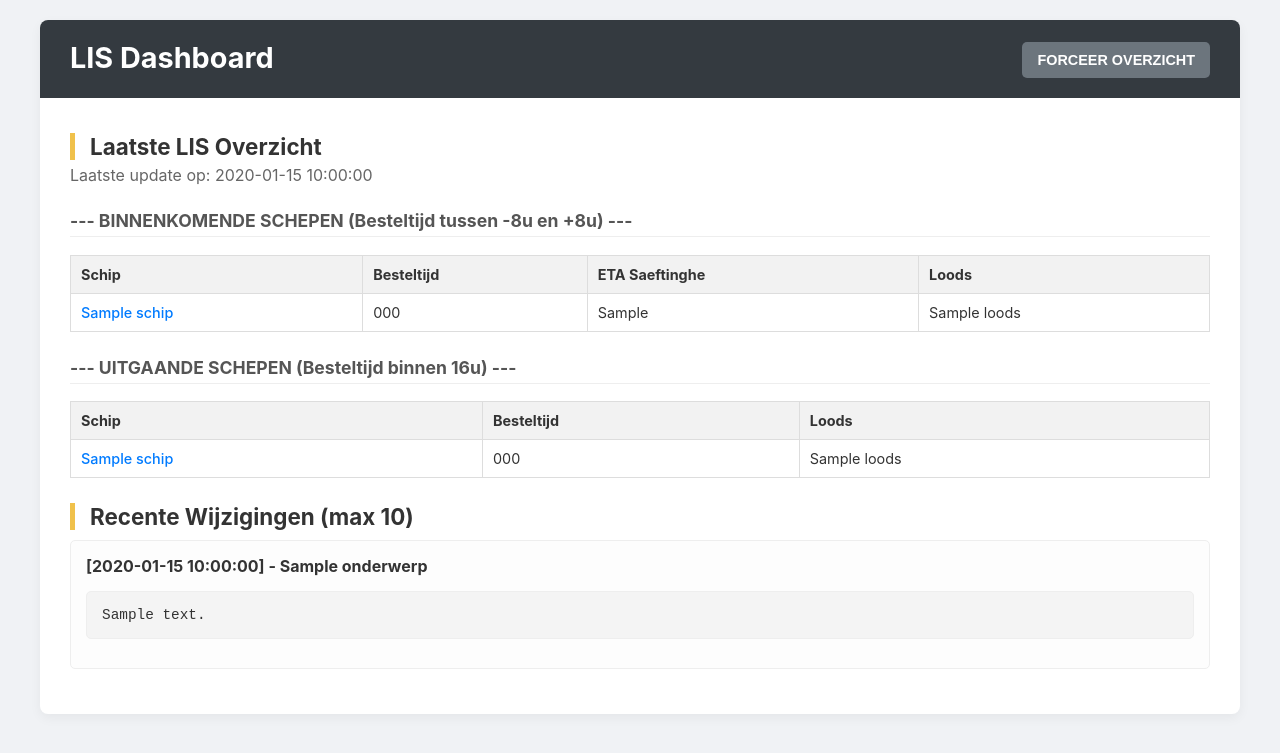
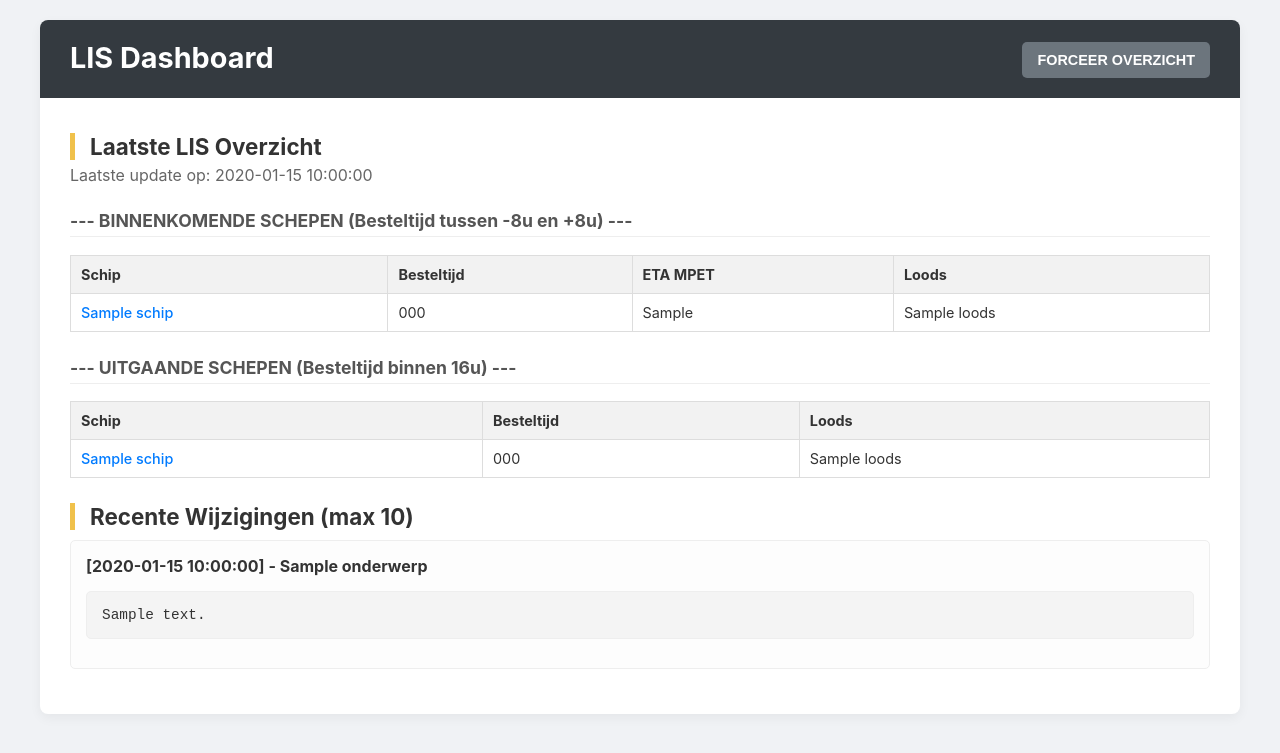
Before and after one commit to simoens/lis-cron-job, a Flask app: template templates/index.html in a window 1280 px wide. Shown: the top 753 px of the page. Run offline with Flask 3, Linux system fonts and the light colour scheme; the template is opened without the code that fills it: most values are stand-ins (such as "Sample title", 1, 10 or a date in 2020).

Commit message:
Change ETA column header from Saeftinghe to MPET

```diff
--- a/templates/index.html
+++ b/templates/index.html
@@ -171,7 +171,7 @@
                                 <tr>
                                     <th>Schip</th>
                                     <th>Besteltijd</th>
-                                    <th>ETA Saeftinghe</th>
+                                    <th>ETA MPET</th>
                                     <th>Loods</th>
                                 </tr>
                             </thead>
```
